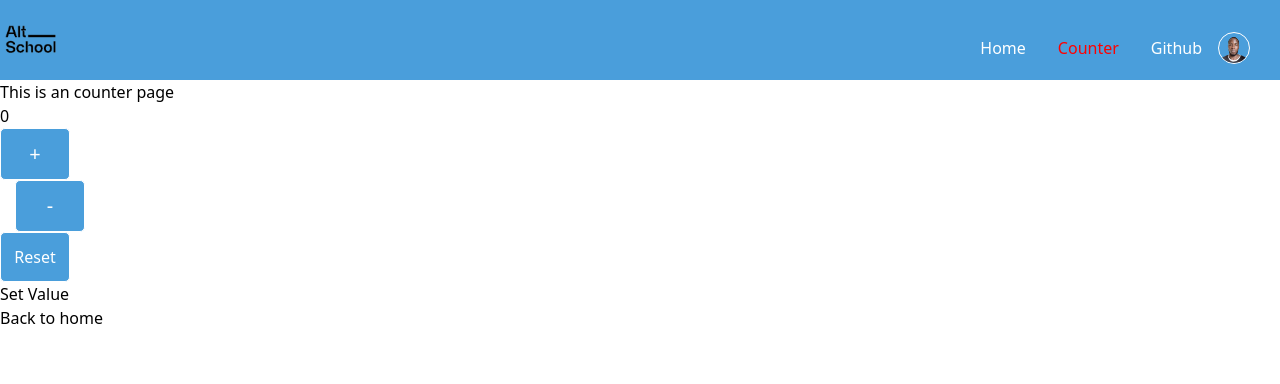
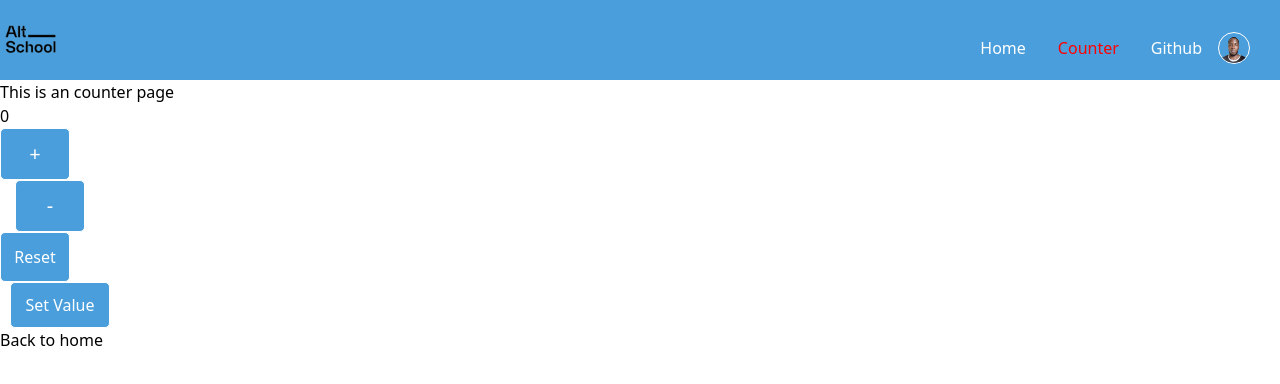
Before and after one commit to olatunde1998/AltSchool-Vue-Exam3, a Vue app: page /counter in a window 1280 px wide. Shown: the top 384 px of the page. Built offline with nearby package versions, Linux system fonts and the light colour scheme.

Commit message:
styling added

```diff
--- a/src/components/setValue.vue
+++ b/src/components/setValue.vue
@@ -1,6 +1,6 @@
 <template>
     <div>
-    <button @click='reset'>Set Value</button>
+    <button class="set-value" @click='reset'>Set Value</button>
     </div>
 </template>
 <script>
@@ -12,3 +12,25 @@ export default{
     }
   }
 </script>
+<style>
+.set-value{
+  padding: 10px;
+  border-radius: 5px;
+   background: #4a9edb;
+  border: 1px solid ;
+  color: white;
+  width: 100px;
+  margin-left: 10px;
+  font-size: 16px;
+
+
+
+
+}
+.set-value:hover{
+  background: white;
+  color: #4a9edb;
+  border: 1px solid #4a9edb;
+  border-radius: 10px;
+}
+</style>
```
